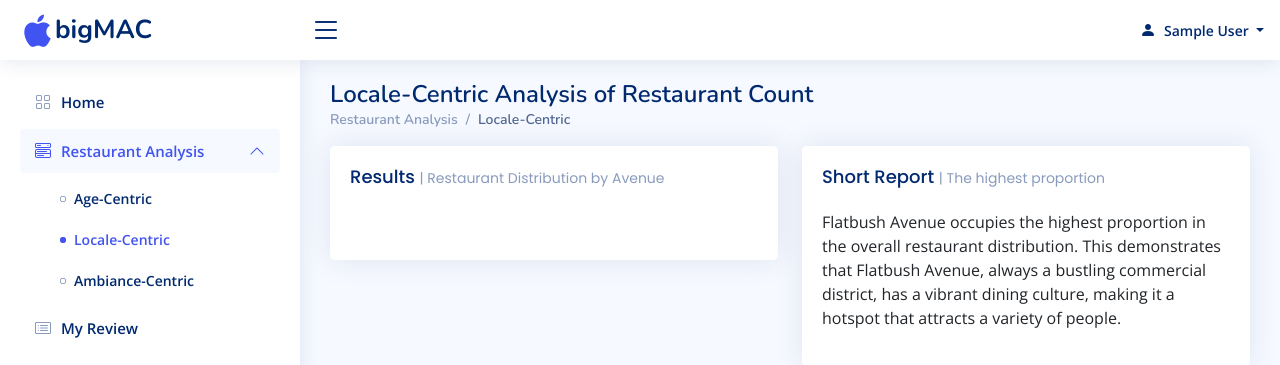
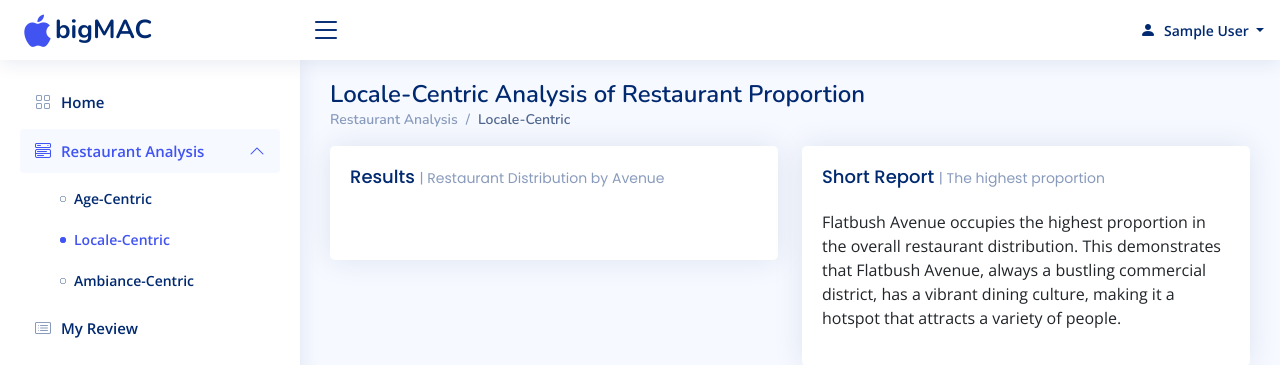
Before and after one commit to hajungIm/bigMAC, a PHP site: page /locale-analysis.php in a window 1280 px wide. Shown: the top 365 px of the page. Run offline with PHP 8.4, Linux system fonts and the light colour scheme; the visitor is signed in with stand-in values (Sample User, id 1); some libraries are stand-ins or nearby versions.

Commit message:
fix: rewrite page title

```diff
--- a/pages/locale-analysis.php
+++ b/pages/locale-analysis.php
@@ -198,7 +198,7 @@
 
   <main id="main" class="main">
     <div class="pagetitle">
-      <h1>Locale-Centric Analysis of Restaurant Count</h1>
+      <h1>Locale-Centric Analysis of Restaurant Proportion</h1>
       <nav>
         <ol class="breadcrumb">
           <li class="breadcrumb-item">Restaurant Analysis </li>
```
